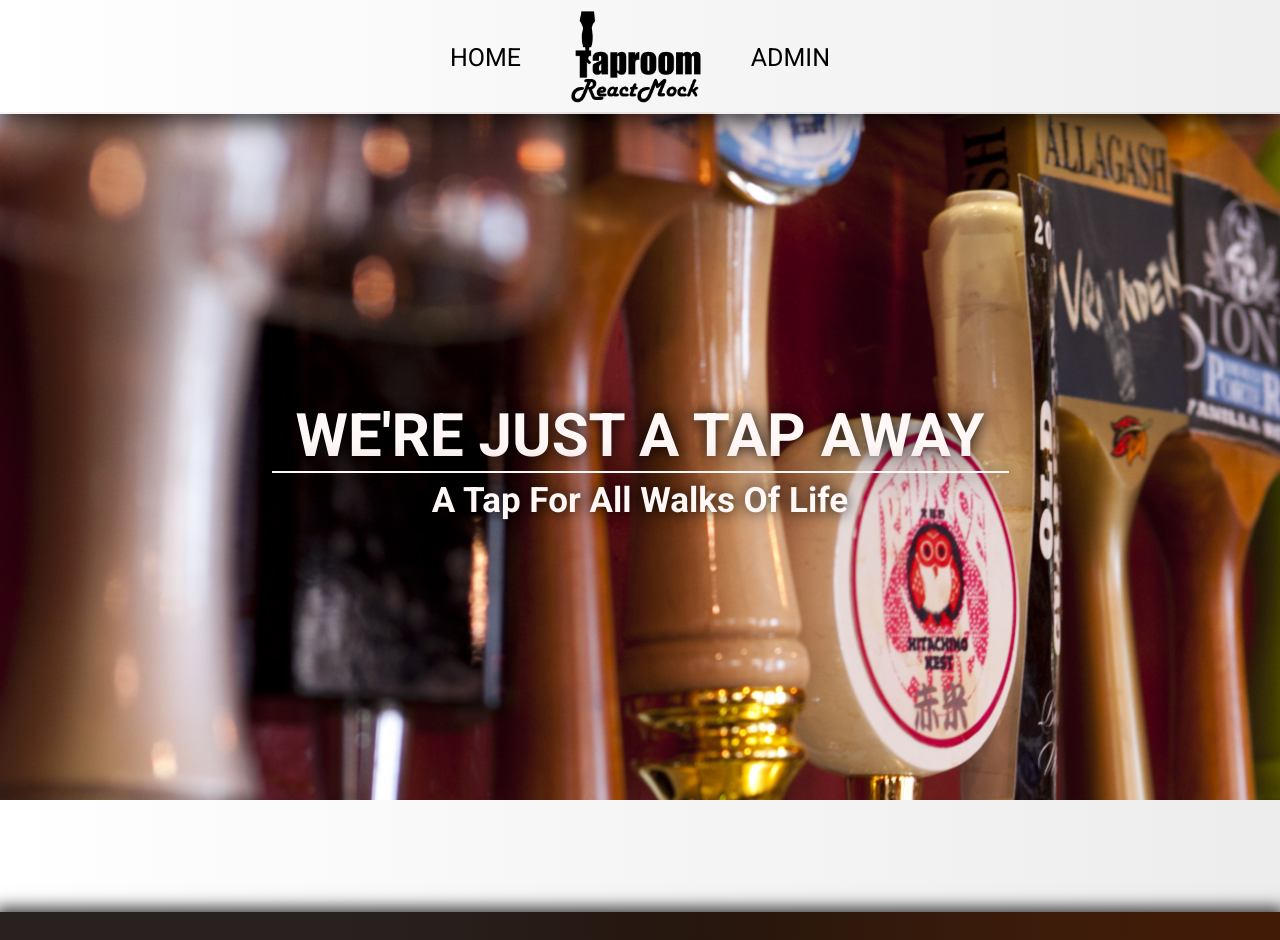
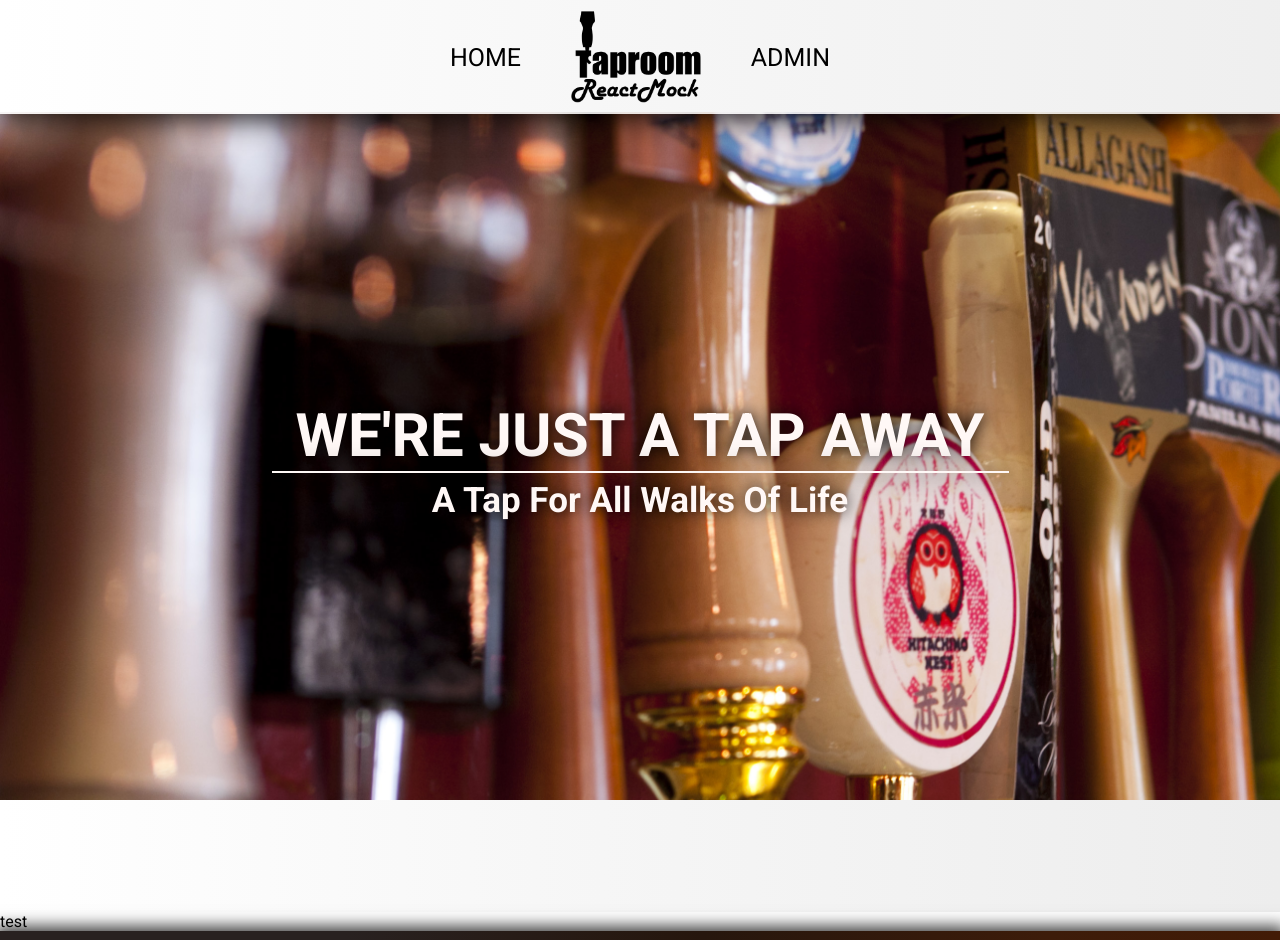
Before and after one commit to hassan-a-alkhalifah/taproom-react-mock, a React app: page / in a window 1280 px wide. Shown: the top 940 px of the page. Built offline with nearby package versions, Linux system fonts and the light colour scheme.

Commit message:
import TapEditPopUpModal component and add it's tag below route switch tag

```diff
--- a/src/components/App.jsx
+++ b/src/components/App.jsx
@@ -4,6 +4,7 @@
 import KegsList from './KegsList';
 import Admin from './Admin';
 import Footer from './Footer';
+import TapEditPopUpModal from './TapEditPopUpModal';
 import { v4 } from 'uuid';
 
 class App extends React.Component {
@@ -46,6 +47,7 @@
             }
           />
         </Switch>
+        <TapEditPopUpModal/>
         <Footer/>
       </div>
     );
```
